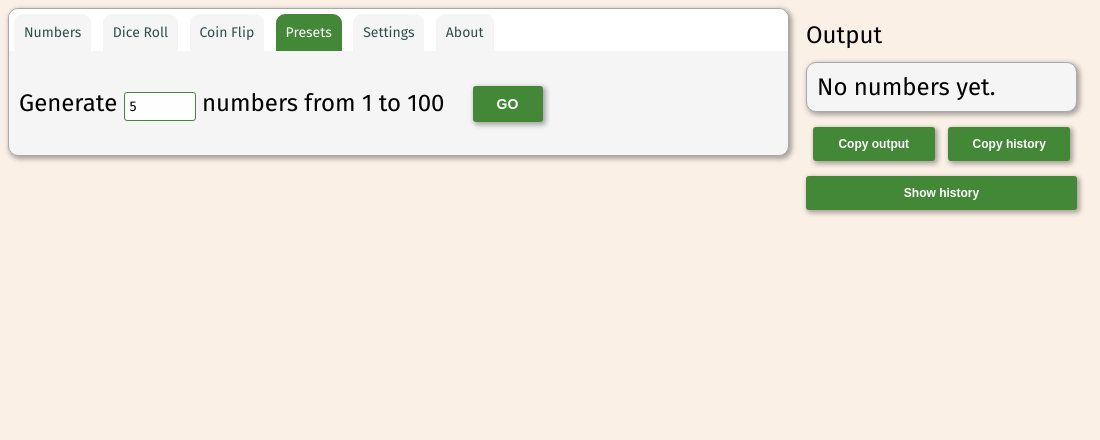
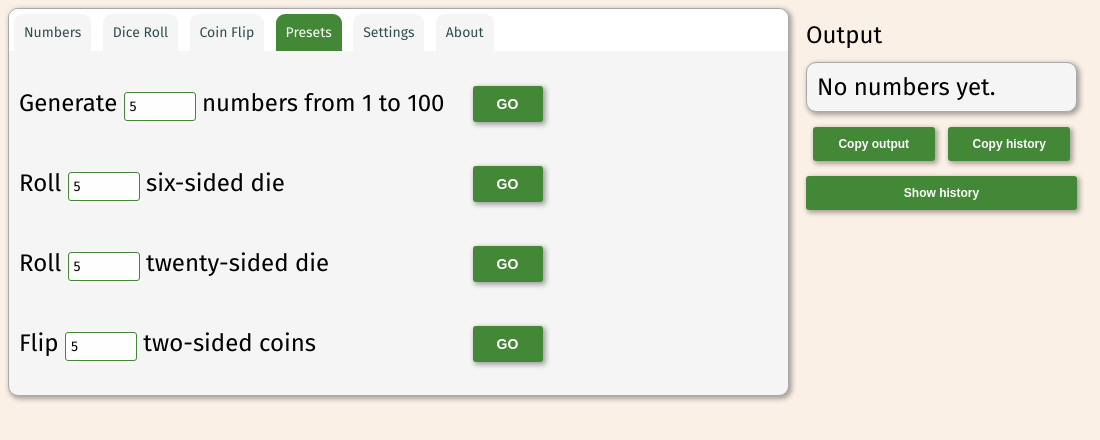
Before and after one commit to njs-guy/RNG-Machine, an Electron app: page build/index.html in a window 1100 px wide. Both pictures are taken after a click on the button "Presets". Drawn offline with Linux system fonts and the light colour scheme.

Commit message:
Added more presets

```diff
--- a/build/index.html
+++ b/build/index.html
@@ -104,6 +104,27 @@
             </div>
             <button type="button" onclick="usePreset(1)" class="btn btn-preset">GO</button>
 
+            <p></p> <!-- Left blank for spacing -->
+
+            <div class="preset-desc">
+               <p>Roll <input type="number" class="preset-num" id="d6-preset" name="rangeMax" min="2" max="20" value="5"> six-sided die</p>
+            </div>
+            <button type="button" onclick="usePreset(2)" class="btn btn-preset">GO</button>
+
+            <p></p> <!-- Left blank for spacing -->
+
+            <div class="preset-desc">
+               <p>Roll <input type="number" class="preset-num" id="d20-preset" name="rangeMax" min="2" max="20" value="5"> twenty-sided die</p>
+            </div>
+            <button type="button" onclick="usePreset(3)" class="btn btn-preset">GO</button>
+
+            <p></p> <!-- Left blank for spacing -->
+
+            <div class="preset-desc">
+               <p>Flip <input type="number" class="preset-num" id="coin-preset" name="rangeMax" min="2" max="20" value="5"> two-sided coins</p>
+            </div>
+            <button type="button" onclick="usePreset(4)" class="btn btn-preset">GO</button>
+            <p></p> <!-- Left blank for spacing -->
          </div> <!-- End presets tab -->
 
          <!-- Settings tab -->
--- a/build/script.js
+++ b/build/script.js
@@ -197,6 +197,18 @@ function usePreset(preset=1) {
             nums = generateNumbers(parseInt(document.getElementById("num-preset").value), 1, 100, true);
             outputNumbers(nums);
             break;
+        case 2:
+            nums = generateNumbers(parseInt(document.getElementById("d6-preset").value), 1, 6, true);
+            outputNumbers(nums);
+            break;
+        case 3:
+            nums = generateNumbers(parseInt(document.getElementById("d20-preset").value), 1, 20, true);
+            outputNumbers(nums);
+            break;
+        case 4:
+            nums = generateNumbers(parseInt(document.getElementById("coin-preset").value), 1, 2, true);
+            outputNumbers(nums, true);
+            break;
         default:
             console.log("Undefined preset");
     }
```
